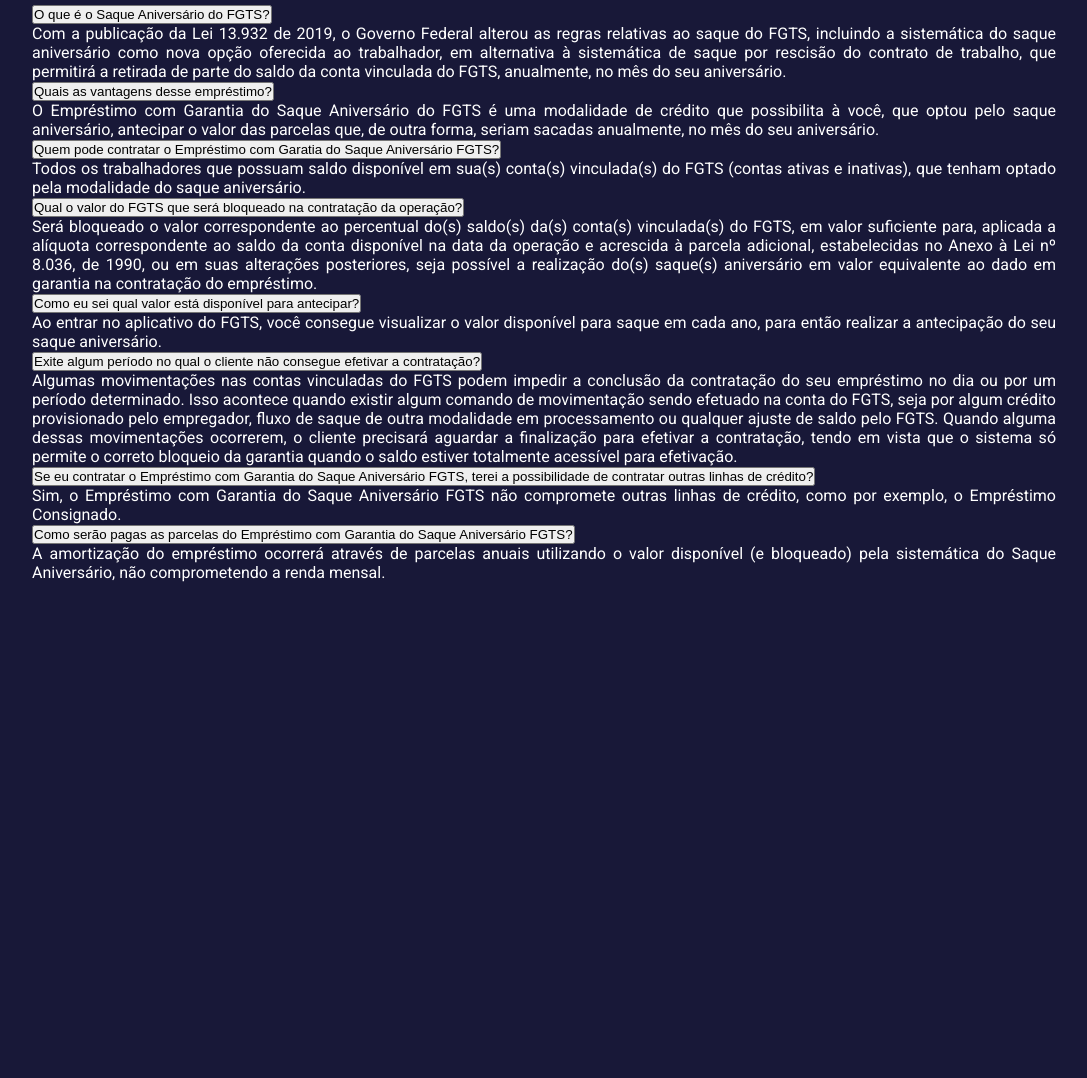
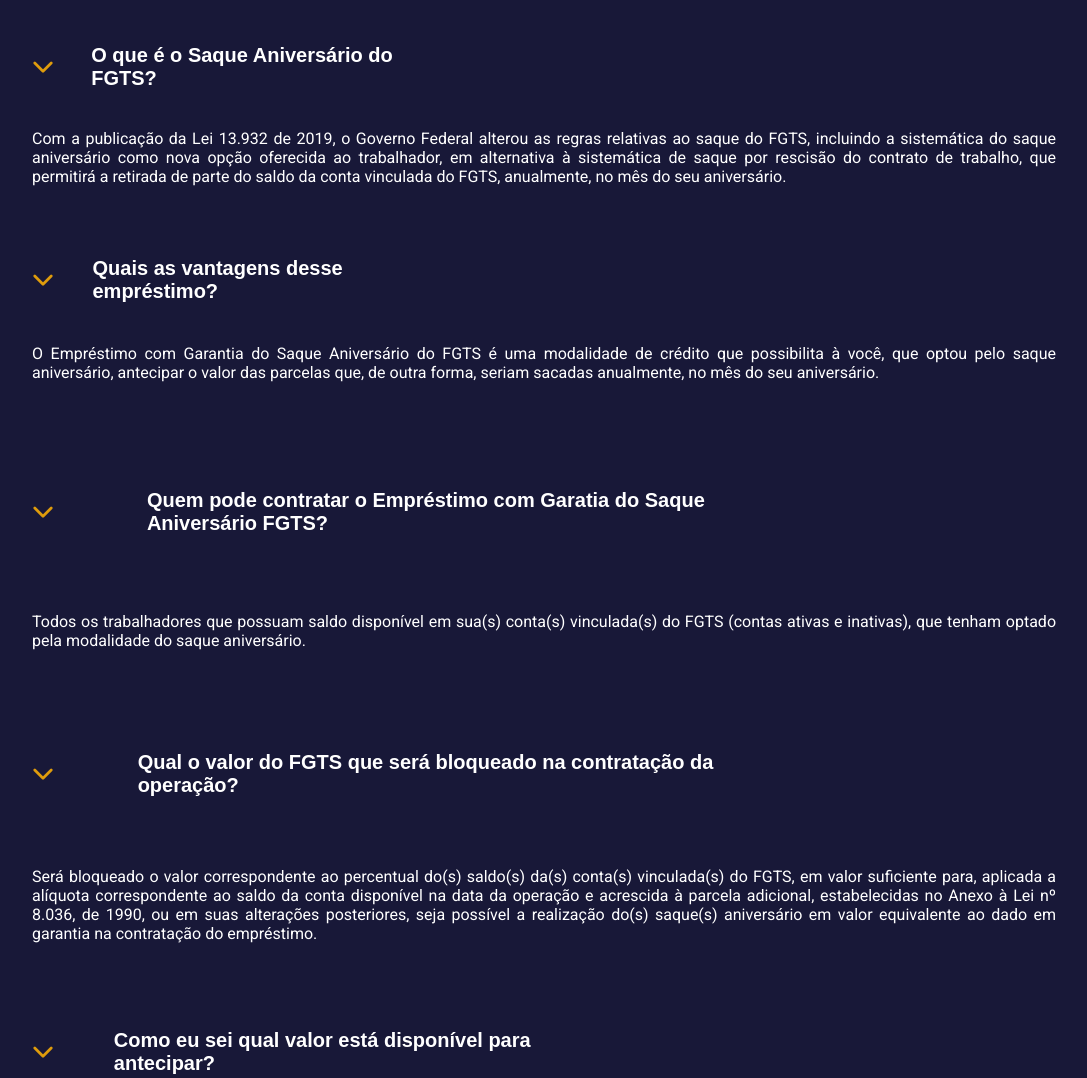
Before and after one commit to danielbarros338/credfacil-landing-page, a website: page public/index.html in a window 1280 px wide. Shown: the part 6633-7711 px from the top of the page, without its empty margins (96-1183 px from the left). Before the commit the page ends 7215 px from the top, so only its background shows below. Drawn offline with Linux system fonts and the light colour scheme.

Commit message:
Add chevron

```diff
--- a/public/css/base.css
+++ b/public/css/base.css
@@ -147,6 +147,31 @@
   font-size: 30px;
 }
 
+.accordeon {
+  margin: 3% 0;
+}
+
+.accordeon button {
+  display: flex;
+  flex-wrap: nowrap;
+  justify-content: space-between;
+  align-items: center;
+  background: none;
+  border: none;
+  color: #fff;
+  cursor: pointer;
+  text-align: left;
+}
+
+.accordeon button h2 {
+  width: 85%;
+}
+
+.accordeon button span {
+  font-size: 22px;
+  color: #df9c0c;
+}
+
 @media (max-width: 450px) {
   #benefits {
     height: 135vh;
--- a/public/index.html
+++ b/public/index.html
@@ -102,8 +102,13 @@
       <section id="questions">
         <img src="./images/logo.jpg" alt="Logo da Cred Fácil" width="300" />
         <h2>Dúvidas Frequentes?</h2>
-        <section>
-          <button>O que é o Saque Aniversário do FGTS?</button>
+        <section class="accordeon">
+          <button>
+            <span>
+              <i class="fa-solid fa-chevron-down"></i>
+            </span>
+            <h2>O que é o Saque Aniversário do FGTS?</h2>
+          </button>
           <article>
             <p class="format-text">
               Com a publicação da Lei 13.932 de 2019, o Governo Federal alterou
@@ -115,8 +120,13 @@
             </p>
           </article>
         </section>
-        <section>
-          <button>Quais as vantagens desse empréstimo?</button>
+        <section class="accordeon">
+          <button>
+            <span>
+              <i class="fa-solid fa-chevron-down"></i>
+            </span>
+            <h2>Quais as vantagens desse empréstimo?</h2>
+          </button>
           <article>
             <p class="format-text">
               O Empréstimo com Garantia do Saque Aniversário do FGTS é uma
@@ -126,10 +136,15 @@
             </p>
           </article>
         </section>
-        <section>
+        <section class="accordeon">
           <button>
+            <span>
+              <i class="fa-solid fa-chevron-down"></i>
+            </span>
+            <h2>
               Quem pode contratar o Empréstimo com Garatia do Saque Aniversário
               FGTS?
+            </h2>
           </button>
           <article>
             <p class="format-text">
@@ -139,9 +154,15 @@
             </p>
           </article>
         </section>
-        <section>
+        <section class="accordeon">
           <button>
-            Qual o valor do FGTS que será bloqueado na contratação da operação?
+            <span>
+              <i class="fa-solid fa-chevron-down"></i>
+            </span>
+            <h2>
+              Qual o valor do FGTS que será bloqueado na contratação da
+              operação?
+            </h2>
           </button>
           <article>
             <p class="format-text">
@@ -155,9 +176,12 @@
             </p>
           </article>
         </section>
-        <section>
+        <section class="accordeon">
           <button>
-            Como eu sei qual valor está disponível para antecipar?
+            <span>
+              <i class="fa-solid fa-chevron-down"></i>
+            </span>
+            <h2>Como eu sei qual valor está disponível para antecipar?</h2>
           </button>
           <section>
             <p class="format-text">
@@ -167,10 +191,15 @@
             </p>
           </section>
         </section>
-        <section>
+        <section class="accordeon">
           <button>
+            <span>
+              <i class="fa-solid fa-chevron-down"></i>
+            </span>
+            <h2>
               Exite algum período no qual o cliente não consegue efetivar a
               contratação?
+            </h2>
           </button>
           <article>
             <p class="format-text">
@@ -187,10 +216,15 @@
             </p>
           </article>
         </section>
-        <section>
+        <section class="accordeon">
           <button>
-            Se eu contratar o Empréstimo com Garantia do Saque Aniversário FGTS,
-            terei a possibilidade de contratar outras linhas de crédito?
+            <span>
+              <i class="fa-solid fa-chevron-down"></i>
+            </span>
+            <h2>
+              Se eu contratar o Empréstimo com Garantia do Saque Aniversário
+              FGTS, terei a possibilidade de contratar outras linhas de crédito?
+            </h2>
           </button>
           <article>
             <p class="format-text">
@@ -200,10 +234,15 @@
             </p>
           </article>
         </section>
-        <section>
+        <section class="accordeon">
           <button>
+            <span>
+              <i class="fa-solid fa-chevron-down"></i>
+            </span>
+            <h2>
               Como serão pagas as parcelas do Empréstimo com Garantia do Saque
               Aniversário FGTS?
+            </h2>
           </button>
           <article>
             <p class="format-text">
@@ -215,19 +254,5 @@
         </section>
       </section>
     </main>
-
-    <!-- <script type="application/javascript">
-      const app = {
-        setup() {
-          const mensagem = "Olá mundo";
-
-          return {
-            mensagem,
-          };
-        },
-      };
-
-      Vue.createApp(app).mount("#app");
-    </script> -->
   </body>
 </html>
```
Lines whose indentation alone changed are shown as unchanged.
